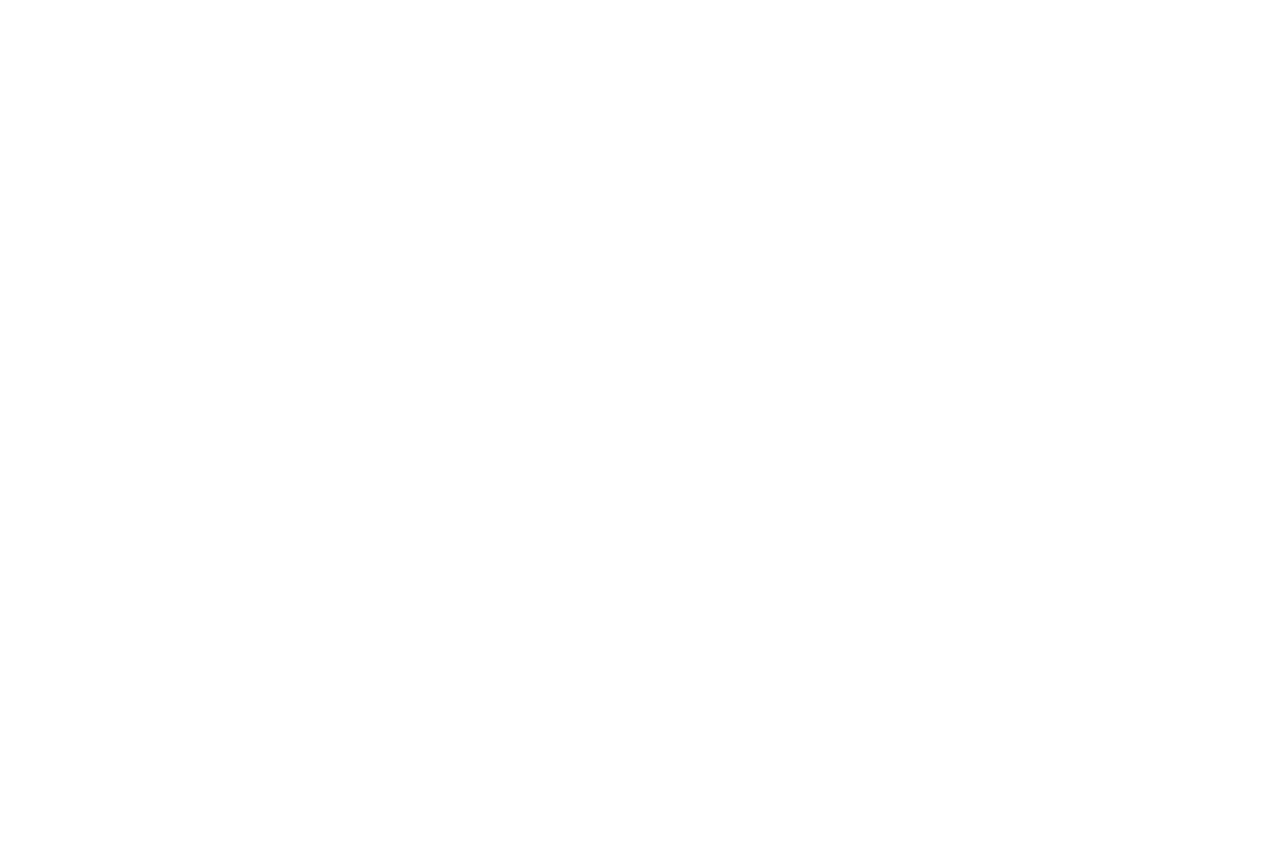
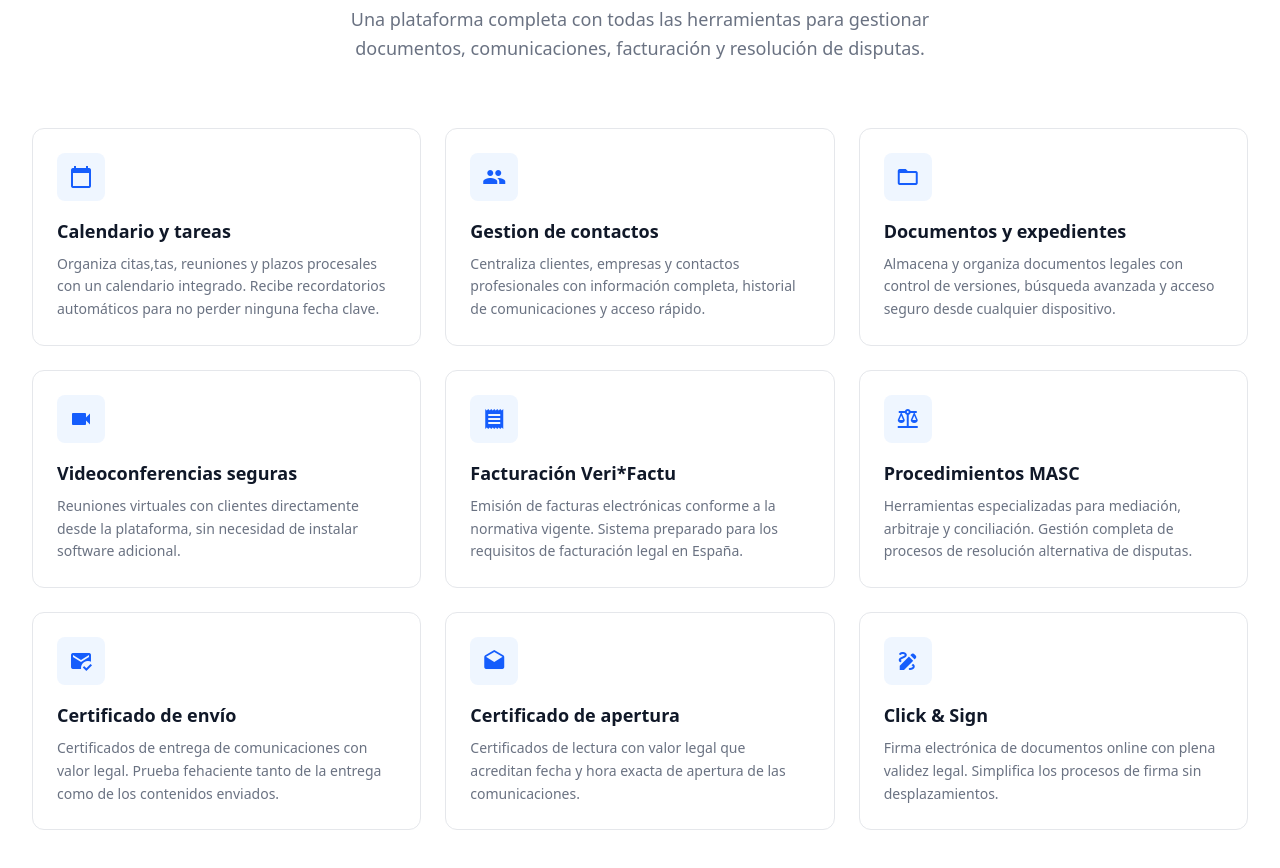
Before and after one commit to cristinaepcdoctor/landing, an Angular app: page / in a window 1280 px wide. Shown: the part 320-1188 px from the top of the page. Before the commit the page ends 800 px from the top, so only its background shows below. Built offline with nearby package versions, Linux system fonts and the light colour scheme.

Commit message:
Features

```diff
--- a/src/app/app.html
+++ b/src/app/app.html
@@ -1 +1,3 @@
 <app-header></app-header>
+<app-hero></app-hero>
+<app-features></app-features>
--- a/src/app/app.ts
+++ b/src/app/app.ts
@@ -1,11 +1,13 @@
 import { Component, OnInit } from '@angular/core';
 import { Meta, Title } from '@angular/platform-browser';
 import { Header } from './components/landing/header/header';
+import { Features } from './components/landing/features/features';
+import { Hero } from './components/landing/hero/hero';
 
 @Component({
   selector: 'app-root',
   standalone: true,
-  imports: [Header],
+  imports: [Header, Features, Hero],
   templateUrl: './app.html',
   styleUrl: './app.css',
 })
--- /dev/null
+++ b/src/app/components/landing/features/features.html
@@ -0,0 +1,33 @@
+<section id="caracteristicas" class="bg-white px-4 py-20 lg:px-8 lg:py-28">
+  <div class="mx-auto max-w-7xl">
+    <!-- Cabecera de sección -->
+    <div class="mx-auto max-w-2xl text-center">
+      <p class="text-sm font-semibold uppercase tracking-wider text-blue-600">Funcionalidades</p>
+      <h2 class="mt-3 text-3xl font-bold tracking-tight text-gray-900 md:text-4xl">
+        Todo lo que necesita tu despacho profesional
+      </h2>
+      <p class="mt-4 text-lg leading-relaxed text-gray-500">
+        Una plataforma completa con todas las herramientas para gestionar documentos,
+        comunicaciones, facturación y resolución de disputas.
+      </p>
+    </div>
+
+    <!-- Grid de features -->
+    <div class="mt-16 grid grid-cols-1 gap-6 sm:grid-cols-2 lg:grid-cols-3">
+      <article
+        *ngFor="let feature of features"
+        class="group rounded-xl border border-gray-200 bg-white p-6 transition-all duration-200 hover:border-blue-300 hover:shadow-md"
+      >
+        <div class="mb-4 flex h-12 w-12 items-center justify-center rounded-lg bg-blue-50">
+          <span class="material-icons text-blue-600">{{ feature.icon }}</span>
+        </div>
+        <h3 class="text-lg font-semibold text-gray-900">
+          {{ feature.title }}
+        </h3>
+        <p class="mt-2 text-sm leading-relaxed text-gray-500">
+          {{ feature.description }}
+        </p>
+      </article>
+    </div>
+  </div>
+</section>
--- /dev/null
+++ b/src/app/components/landing/features/features.ts
@@ -0,0 +1,67 @@
+import { CommonModule } from '@angular/common';
+import { Component } from '@angular/core';
+
+@Component({
+  selector: 'app-features',
+  imports: [CommonModule],
+  templateUrl: './features.html',
+  styleUrl: './features.css',
+})
+export class Features {
+  features = [
+    {
+      icon: 'calendar_today',
+      title: 'Calendario y tareas',
+      description:
+        'Organiza citas,tas, reuniones y plazos procesales con un calendario integrado. Recibe recordatorios automáticos para no perder ninguna fecha clave.',
+    },
+    {
+      icon: 'group',
+      title: 'Gestion de contactos',
+      description:
+        'Centraliza clientes, empresas y contactos profesionales con información completa, historial de comunicaciones y acceso rápido.',
+    },
+    {
+      icon: 'folder_open',
+      title: 'Documentos y expedientes',
+      description:
+        'Almacena y organiza documentos legales con control de versiones, búsqueda avanzada y acceso seguro desde cualquier dispositivo.',
+    },
+    {
+      icon: 'videocam',
+      title: 'Videoconferencias seguras',
+      description:
+        'Reuniones virtuales con clientes directamente desde la plataforma, sin necesidad de instalar software adicional.',
+    },
+    {
+      icon: 'receipt',
+      title: 'Facturación Veri*Factu',
+      description:
+        'Emisión de facturas electrónicas conforme a la normativa vigente. Sistema preparado para los requisitos de facturación legal en España.',
+    },
+    {
+      icon: 'balance',
+      title: 'Procedimientos MASC',
+      description:
+        'Herramientas especializadas para mediación, arbitraje y conciliación. Gestión completa de procesos de resolución alternativa de disputas.',
+    },
+    {
+      icon: 'mark_email_read',
+      title: 'Certificado de envío',
+      description:
+        'Certificados de entrega de comunicaciones con valor legal. Prueba fehaciente tanto de la entrega como de los contenidos enviados.',
+    },
+    {
+      icon: 'drafts',
+      title: 'Certificado de apertura',
+      description:
+        'Certificados de lectura con valor legal que acreditan fecha y hora exacta de apertura de las comunicaciones.',
+    },
+    {
+      icon: 'draw',
+      title: 'Click & Sign',
+      description:
+        'Firma electrónica de documentos online con plena validez legal. Simplifica los procesos de firma sin desplazamientos.',
+    },
+  ];
+}
```
Also changed, not shown: src/app/components/landing/features/features.css (added).
